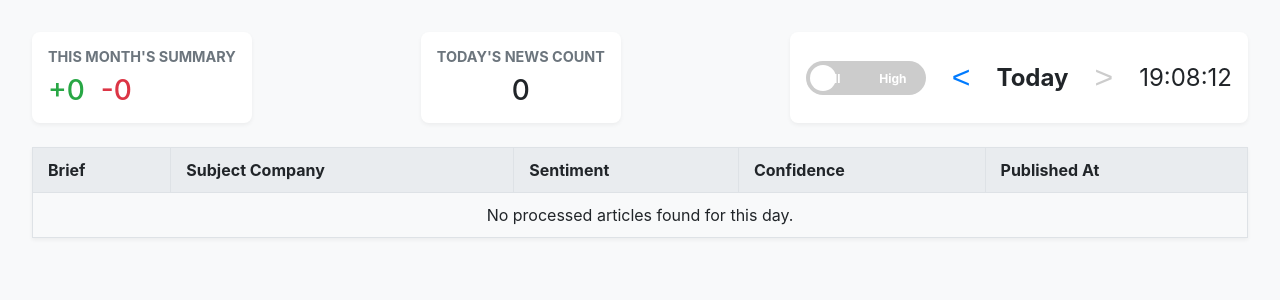
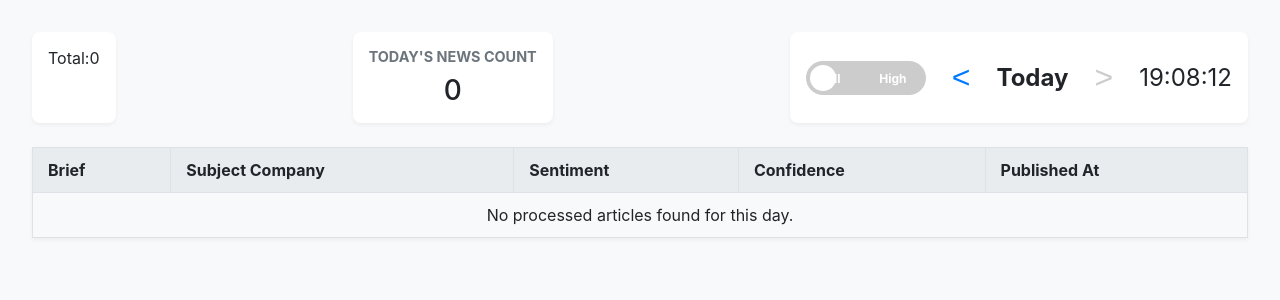
Before and after one commit to KOlCIqwq/Sentiment-Analysis, a Flask app: page / in a window 1280 px wide. Shown: the top 300 px of the page. Run offline with Flask 3, Linux system fonts and the light colour scheme; data that the repository does not hold is empty; some libraries are stand-ins or nearby versions.

Commit message:
Also calculate the total

```diff
--- a/templates/index.html
+++ b/templates/index.html
@@ -94,6 +94,7 @@
             const dailyCountValue = document.getElementById('daily-count-value');
             const monthlyPositive = document.getElementById('monthly-positive');
             const monthlyNegative = document.getElementById('monthly-negative');
+            const monthlyTotal = document.getElementById('monthly-summary');
 
             const isSameDay = (d1, d2) => d1.getFullYear() === d2.getFullYear() && d1.getMonth() === d2.getMonth() && d1.getDate() === d2.getDate();
             const toYYYYMMDD = (date) => date.toISOString().split('T')[0];
@@ -132,6 +133,7 @@
                 dailyCountValue.textContent = summaryData.daily_count || 0;
                 monthlyPositive.textContent = `+${summaryData.monthly_positive || 0}`;
                 monthlyNegative.textContent = `-${summaryData.monthly_negative || 0}`;
+                monthlyTotal.textContent = 'Total:' + (summaryData.monthly_positive + summaryData.monthly_negative || 0);
 
                 // Update articles table with fade effect
                 setTimeout(() => {
```
